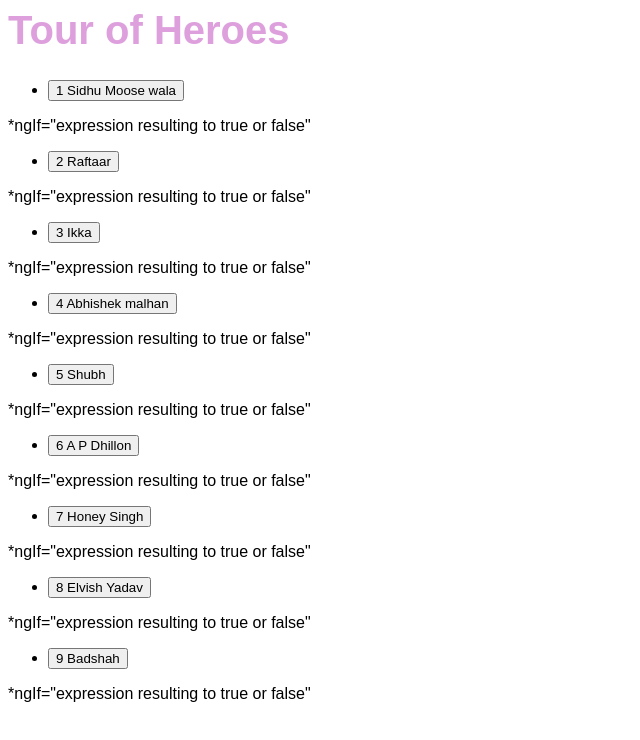
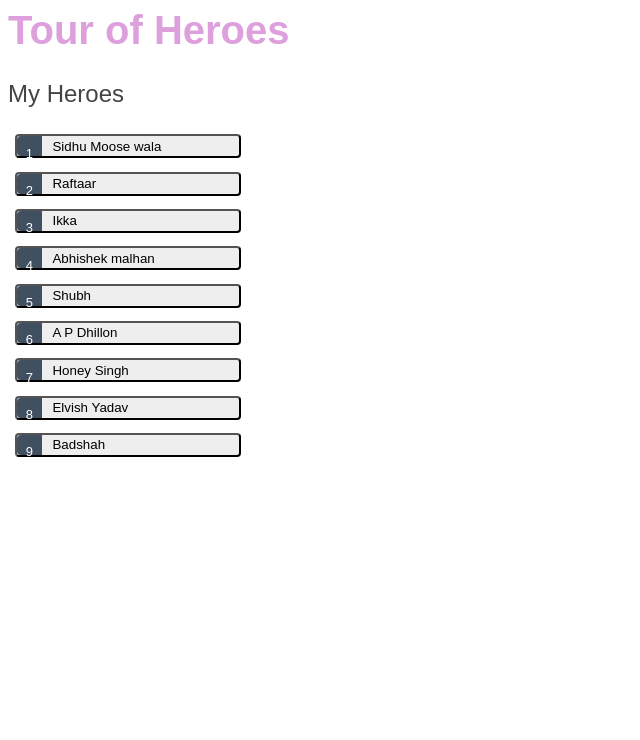
Before and after one commit to KamalePragati1977/stackblitz-starters-4xxh6m, an Angular app: page / in a window 1280 px wide. Shown: the top 740 px of the page, without its empty margins (0-640 px from the left). Built offline with nearby package versions, Linux system fonts and the light colour scheme.

Commit message:
5 files modified

```diff
--- a/src/app/app.component.html
+++ b/src/app/app.component.html
@@ -5,4 +5,6 @@
 <!-- <img [src]="avatar" alt="" /> -->
 
 <h1>{{ title }}</h1>
-<app-heroes *ngFor="let hero of heroes" [hero]="hero"></app-heroes>
+<!-- <app-heroes *ngFor="let hero of heroes" [hero]="hero"></app-heroes> -->
+<h2>My Heroes</h2>
+<app-heroes></app-heroes>
--- a/src/app/app.component.ts
+++ b/src/app/app.component.ts
@@ -17,7 +17,7 @@ export class AppComponent implements OnInit {
   // avatar:string="https://e0.pxfuel.com/wallpapers/61/978/desktop-wallpaper-cute-baby-cat-cute-cat-kitten-thumbnail.jpg"
   title = 'Tour of Heroes';
 
-  heroes = HEROES;
+  // heroes = HEROES;
 
   constructor() {}
 
--- a/src/app/heroes/heroes.component.css
+++ b/src/app/heroes/heroes.component.css
@@ -0,0 +1,66 @@
+/* HeroesComponent's private CSS styles */
+.heroes {
+  margin: 0 0 2em 0;
+  list-style-type: none;
+  padding: 0;
+  width: 15em;
+}
+
+.heroes li {
+  display: flex;
+}
+
+.heroes button {
+  flex: 1;
+  cursor: pointer;
+  position: relative;
+  left: 0;
+  background-color: #EEE;
+  margin: .5em;
+  padding: 0;
+  border-radius: 4px;
+  display: flex;
+  align-items: stretch;
+  height: 1.8em;
+}
+
+.heroes button:hover {
+  color: #2c3a41;
+  background-color: #e6e6e6;
+  left: .1em;
+}
+
+.heroes button:active {
+  background-color: #525252;
+  color: #fafafa;
+}
+
+.heroes button.selected {
+  background-color: black;
+  color: white;
+}
+
+.heroes button.selected:hover {
+  background-color: #505050;
+  color: white;
+}
+
+.heroes button.selected:active {
+  background-color: black;
+  color: white;
+}
+
+.heroes .badge {
+  display: inline-block;
+  font-size: small;
+  color: white;
+  padding: 0.8em 0.7em 0 0.7em;
+  background-color: #405061;
+  line-height: 1em;
+  margin-right: .8em;
+  border-radius: 4px 0 0 4px;
+}
+
+.heroes .name {
+  align-self: center;
+}
--- a/src/app/heroes/heroes.component.html
+++ b/src/app/heroes/heroes.component.html
@@ -7,11 +7,13 @@
 </div> -->
 <!-- <h2>My Heroes</h2> -->
 <ul class="heroes">
-  <li>
-    <button type="button">
+  <!-- <li *ngIf="hero.id % 2 ==0"> -->
+  <!-- <li *ngIf="geteven()"> -->
+    <li *ngFor="let hero of heroes">
+    <button type="button"(click)="onselect(hero)">
       <span class="badge">{{ hero.id }}</span>
       <span class="name">{{ hero.name }}</span>
     </button>
   </li>
 </ul>
-*ngIf="expression resulting to true or false"
+<!-- *ngIf="expression resulting to true or false" -->
--- a/src/app/heroes/heroes.component.ts
+++ b/src/app/heroes/heroes.component.ts
@@ -16,10 +16,14 @@ export class HeroesComponent implements OnInit {
   //   id: 1,
   //   name: 'Prakash',
   // };
-  // heroes=HEROES;
-  @Input() hero!: Hero;
+   heroes=HEROES;
+  // @Input() hero!: Hero;
+  // even: boolean=false;
 
   constructor() {}
-
+  //  geteven(){
+  //   return this.hero.id%2 !=0;
+  //  }
+  onselect(hero:Hero){}
   ngOnInit() {}
 }
```
